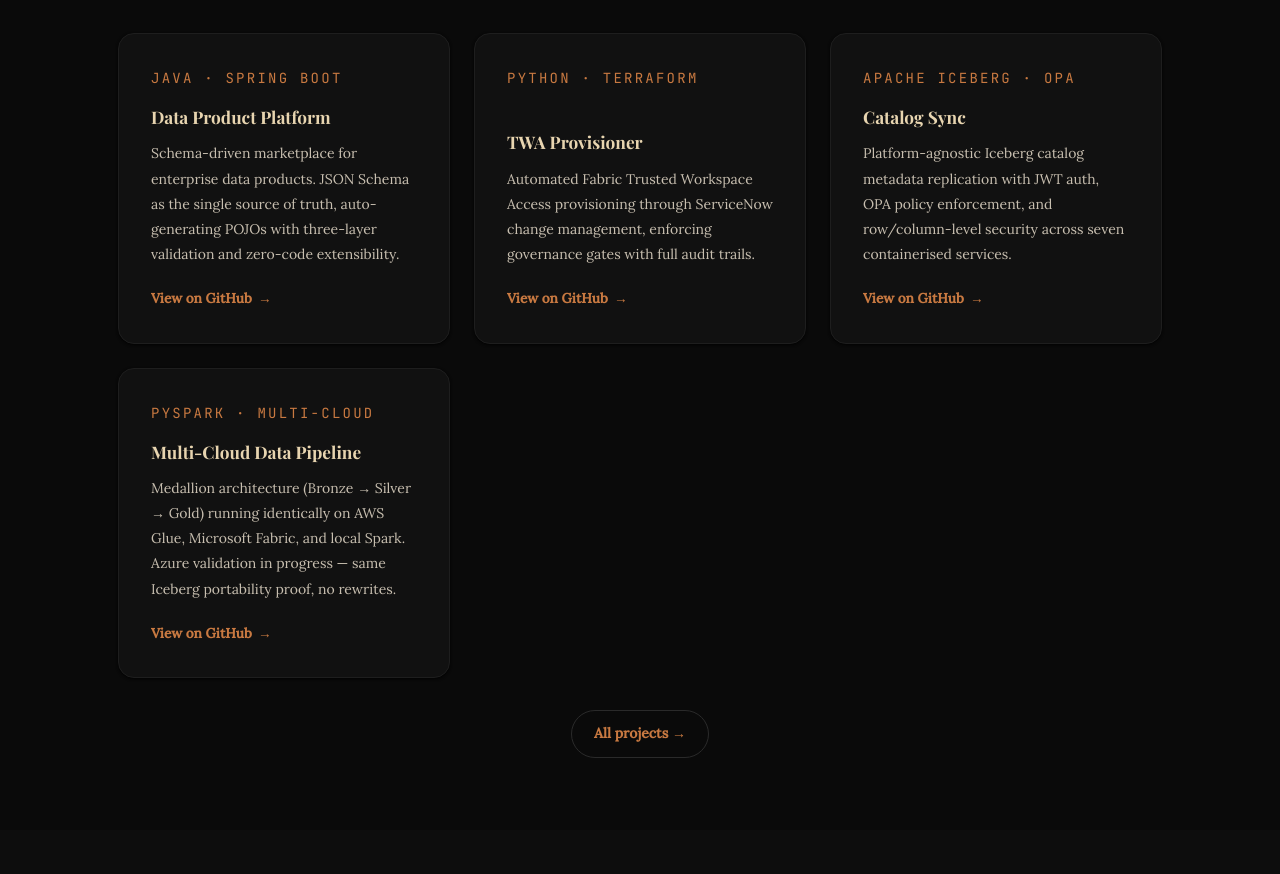
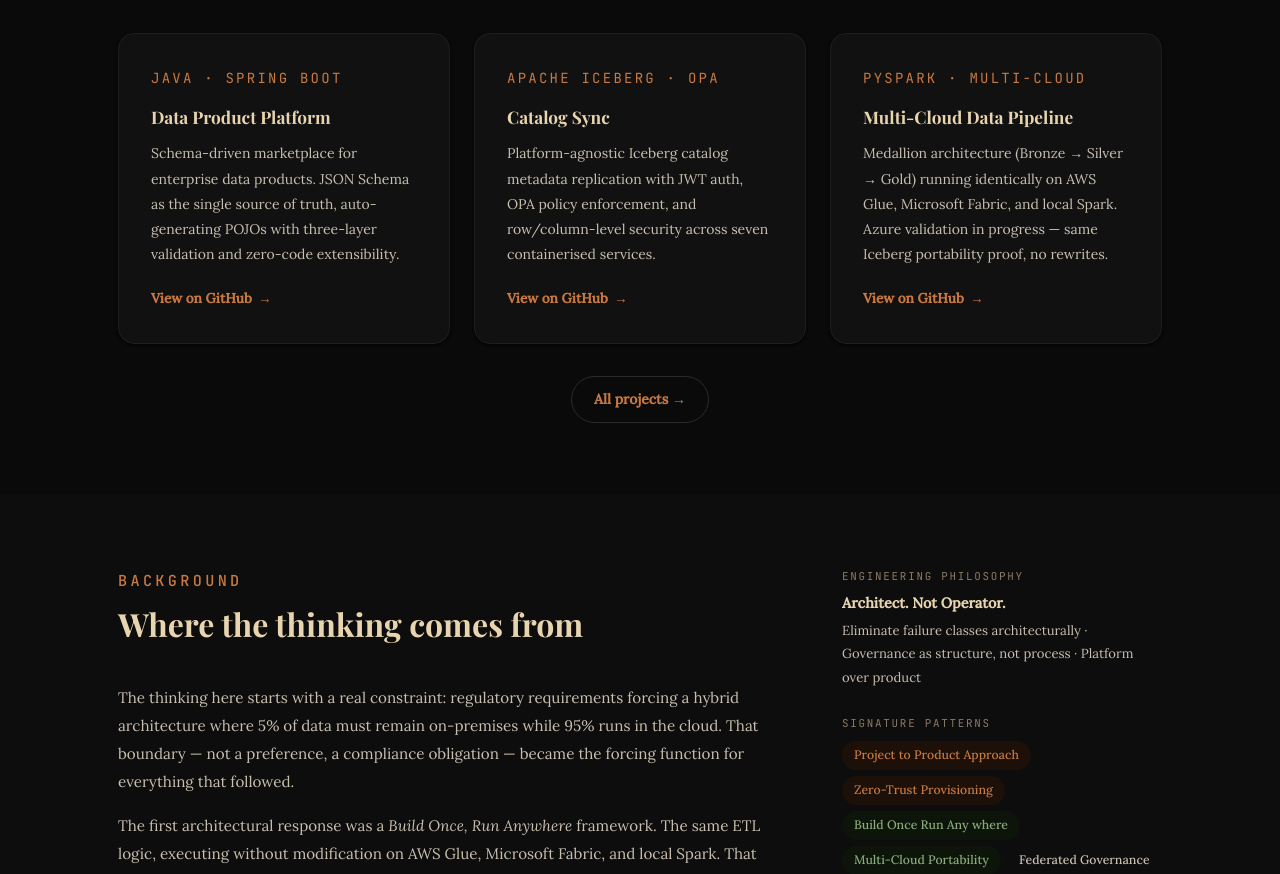
Before and after one commit to techbitsvsk/techbitsvsk.github.io, a React (Vite) app: page / in a window 1280 px wide. Shown: the part 1900-2774 px from the top of the page. Built offline with nearby package versions, Linux system fonts and the light colour scheme; a web font is replaced by a local one.

Commit message:
Update content

```diff
--- a/src/pages/Home.jsx
+++ b/src/pages/Home.jsx
@@ -6,12 +6,6 @@
     cat: 'Java · Spring Boot',
     title: 'Data Product Platform',
     excerpt: 'Schema-driven marketplace for enterprise data products. JSON Schema as the single source of truth, auto-generating POJOs with three-layer validation and zero-code extensibility.',
-  },
-  {
-    url: 'https://github.com/techbitsvsk/twa-provisioner',
-    cat: 'Python · Terraform',
-    title: 'TWA Provisioner',
-    excerpt: 'Automated Fabric Trusted Workspace Access provisioning through ServiceNow change management, enforcing governance gates with full audit trails.',
   },
   {
     url: 'https://github.com/techbitsvsk/catalog_sync',
@@ -114,7 +108,7 @@
             </div>
             <div className="hero-metric">
               <span className="metric-num">8<small>mo</small></span>
-              <span className="metric-label">MRIA Delivery<br />vs 3-year baseline</span>
+              <span className="metric-label">Regulatory Delivery<br />vs 3-year baseline</span>
             </div>
             <div className="hero-metric">
               <span className="metric-num">70%</span>
@@ -200,35 +194,46 @@
               <p className="section-label">Background</p>
               <h2 className="section-title">Where the thinking comes from</h2>
               <p>
-                The work here is driven by a single architectural intent: build data infrastructure
-                that enterprises can trust, federate, and extend — without locking into any vendor,
-                platform, or team.
+                The thinking here starts with a real constraint: regulatory requirements forcing a
+                hybrid architecture where 5% of data must remain on-premises while 95% runs in
+                the cloud. That boundary — not a preference, a compliance obligation — became the
+                forcing function for everything that followed.
               </p>
               <p style={{ marginTop: '16px' }}>
-                That intent starts with the marketplace layer. Data products need to be discoverable,
-                contractually defined, and independently consumable — not buried in pipelines or
-                undocumented schemas. Schema-driven design, where a single contract auto-generates
-                the implementation, is what makes a marketplace governable at scale rather than just
-                a catalogue of hope.
+                The first architectural response was a <em>Build Once, Run Anywhere</em> framework.
+                The same ETL logic, executing without modification on AWS Glue, Microsoft Fabric,
+                and local Spark. That portability demand led to a deep analysis of open table
+                formats, and Apache Iceberg emerged as the answer — ACID semantics, schema
+                evolution, time-travel, and a REST catalog interface (Nessie) that lets data
+                travel across platform boundaries or be accessed from a single point without
+                duplication. Vendor-agnostic is not a procurement position; it is a provable
+                architectural guarantee.
               </p>
               <p style={{ marginTop: '16px' }}>
-                Below the marketplace sits the control plane — the layer that provisions, governs, and
-                secures without becoming a bottleneck. Separating the control plane from the data plane
-                means platform engineering enforces the guardrails structurally, while domain teams
-                retain full ownership of their data products. Governance flows from architecture,
-                not from approval queues.
+                Portability alone is not enough. Data must also be discoverable, its lineage
+                traceable, and its quality observable. That is where a central platform layer
+                becomes load-bearing — not as a bottleneck, but as the entity that tracks
+                what exists, where it came from, and who can consume it. Data mesh fundamentals
+                gave the federated ownership model; the marketplace gave it a contractual interface.
+                Data products are discoverable, schema-defined, and independently consumable —
+                not buried in pipelines or undocumented schemas.
               </p>
               <p style={{ marginTop: '16px' }}>
-                At the storage layer, Apache Iceberg is the answer to vendor lock-in. A polyglot
-                lakehouse built on open table formats runs the same logic on AWS Glue, Microsoft Fabric,
-                or local Spark — the catalog syncs across boundaries, the metadata travels with the data,
-                and the platform remains genuinely portable. Vendor-agnostic is not a procurement
-                position; it is an architectural proof.
+                From the marketplace, a range of consumption patterns emerge: OLAP workloads
+                running analytical queries across the lakehouse, OLTP patterns requiring
+                low-latency access, and data product teams building interoperable applications
+                across cloud boundaries. Iceberg's ACID guarantees hold the consistency model
+                across all of them — the same table serving the same truth regardless of which
+                compute engine reads it.
               </p>
               <p style={{ marginTop: '16px' }}>
-                That proof is currently being extended into Azure — validating that the same
-                Iceberg-native medallion architecture holds on Azure infrastructure with the same
-                portability guarantees, no rewrites, no platform concessions.
+                Holding the entire stack together is platform governance — not a department, but
+                an architectural layer. Zero-trust security, cybersecurity controls, provisioning
+                gates, policy enforcement, marketplace contracts, and observability do not operate
+                in isolation. In the Voronoi stability model, these six forces balance each other:
+                when any one expands without the others, the structure deforms. The platform
+                engineering challenge is keeping them in equilibrium — at enterprise scale,
+                across jurisdictions, without manual intervention.
               </p>
             </div>
             <div className="about-meta">
@@ -240,9 +245,9 @@
               <div className="meta-block">
                 <p className="meta-label">Signature Patterns</p>
                 <div style={{ display: 'flex', flexWrap: 'wrap', gap: '6px', marginTop: '8px' }}>
-                  <span className="pill pill-blue">Schema-Driven Design</span>
+                  <span className="pill pill-blue">Project to Product Approach</span>
                   <span className="pill pill-blue">Zero-Trust Provisioning</span>
-                  <span className="pill pill-sage">Policy-as-Code</span>
+                  <span className="pill pill-sage">Build Once Run Any where</span>
                   <span className="pill pill-sage">Multi-Cloud Portability</span>
                   <span className="pill pill-grey">Federated Governance</span>
                   <span className="pill pill-grey">ADR Standardisation</span>
```
